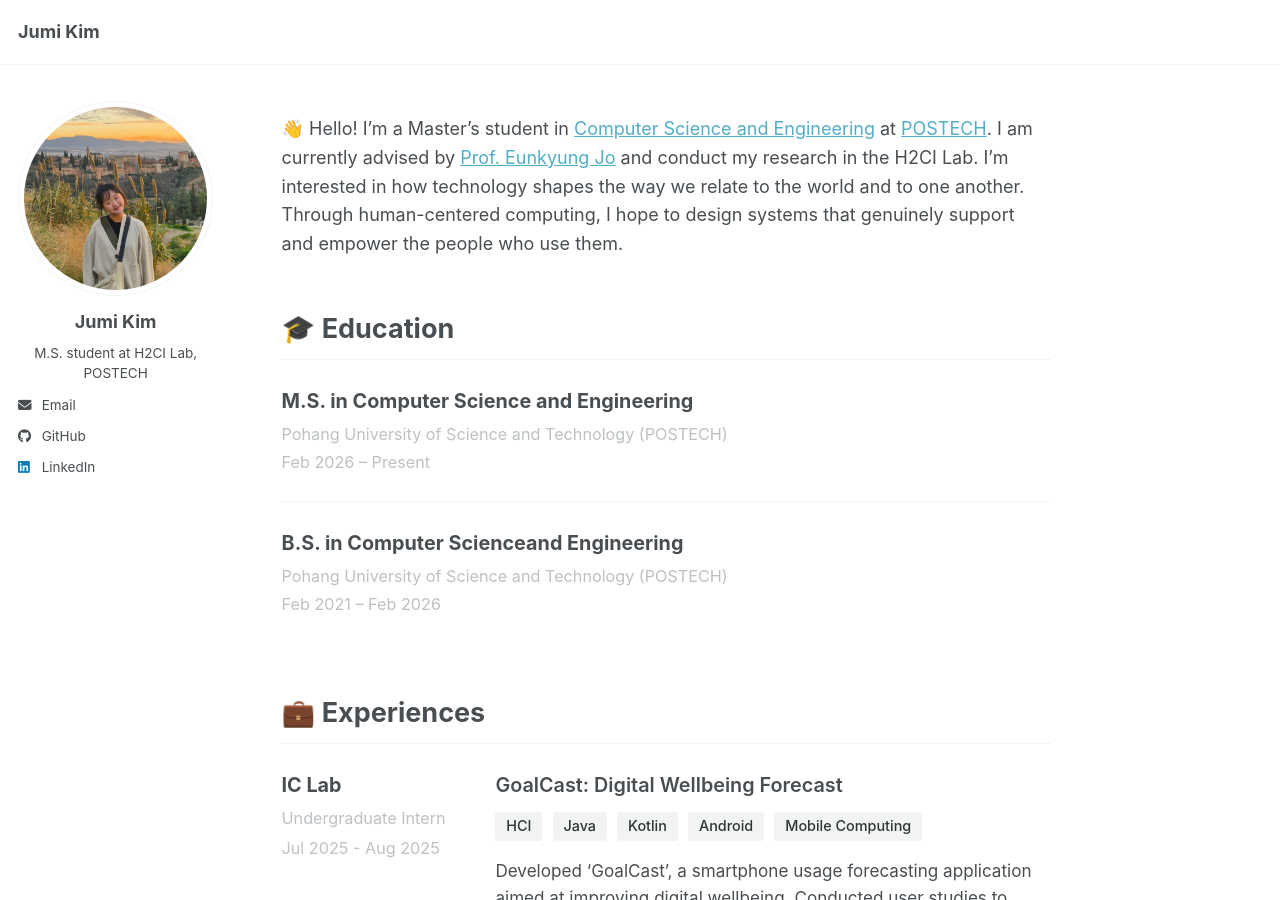
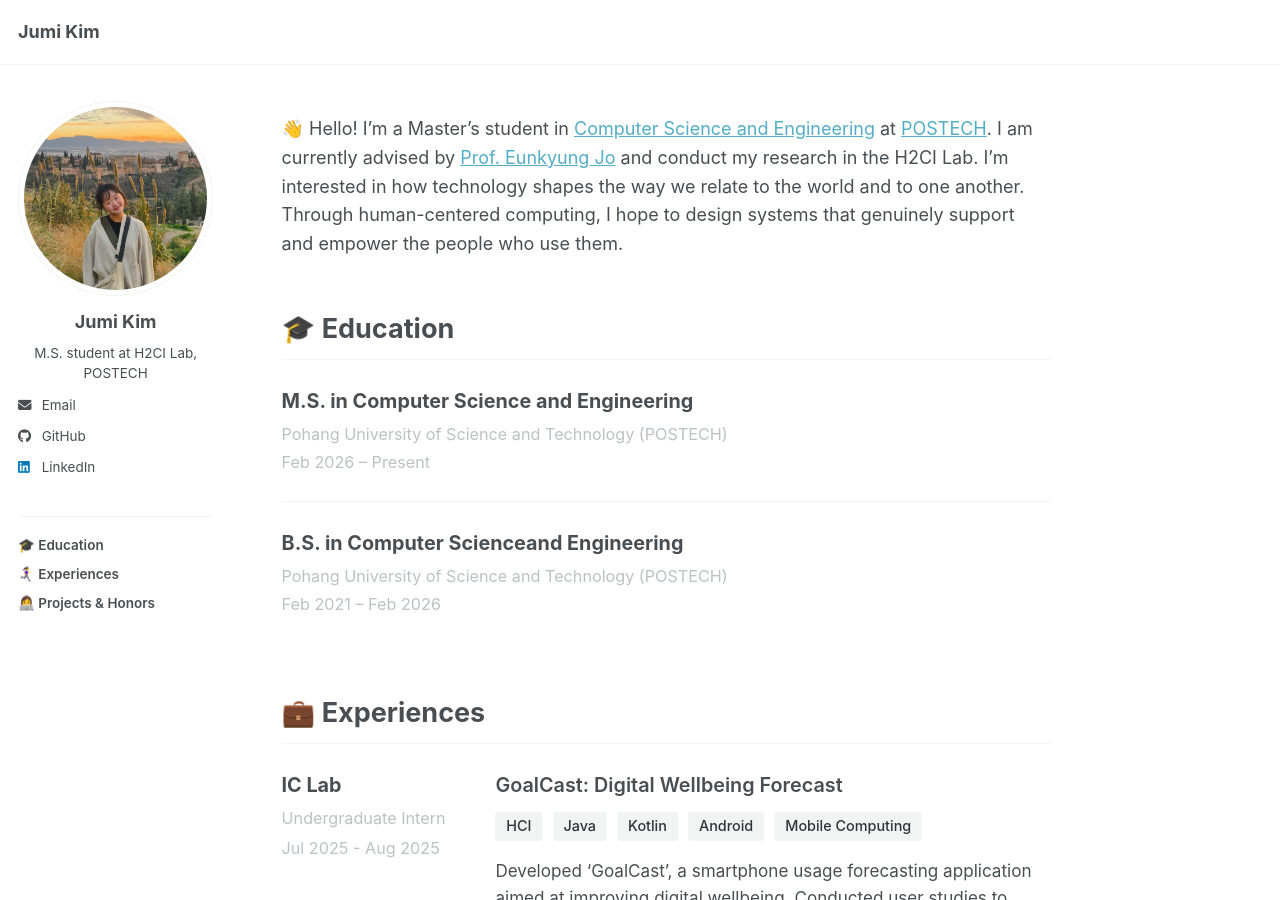
Before and after one commit to jglosa/jglosa.github.io, a Jekyll site: the page built from _pages/about.md, in a window 1280 px wide and 900 px high. Built offline with Jekyll 4.4.1, drawn with Linux system fonts in a browser that asks for light colours; a script bundle is joined from its source files by our own code; library files that are not in the unit come from our copies.

Commit message:
add page navigation

```diff
--- a/_includes/author-profile.html
+++ b/_includes/author-profile.html
@@ -173,4 +173,19 @@
       {% endif %}
     </ul>
   </div>
+
+  <div class="sidebar-nav" style="margin-top: 2rem; border-top: 1px solid var(--global-border-color); padding-top: 1rem;">
+    <ul style="list-style: none; padding: 0; margin: 0; text-align: left; font-size: 1rem; line-height: 1.8;">
+      <li style="margin-bottom: 0.5rem;">
+        <a href="#education" style="color: var(--global-text-color); text-decoration: none; font-weight: 600;">🎓 Education</a>
+      </li>
+      <li style="margin-bottom: 0.5rem;">
+        <a href="#experiences" style="color: var(--global-text-color); text-decoration: none; font-weight: 600;">🏃‍♀️‍➡️ Experiences</a>
+      </li>
+      <li style="margin-bottom: 0.5rem;">
+        <a href="#projects" style="color: var(--global-text-color); text-decoration: none; font-weight: 600;">👩‍💻 Projects & Honors</a>
+      </li>
+    </ul>
+  </div>
+
 </div>
--- a/_layouts/portfolio.html
+++ b/_layouts/portfolio.html
@@ -38,7 +38,7 @@ layout: default
 
         <!-- Education Section -->
         {% if page.education %}
-        <div class="content-section">
+        <div class="content-section" id="education">
           <h2 class="section-title">🎓 Education</h2>
           <div class="experience-group">
             {% for edu in page.education %}
@@ -71,7 +71,7 @@ layout: default
 
         <!-- Experiences Section -->
         {% if page.experiences %}
-        <div class="content-section">
+        <div class="content-section" id="experiences">
           <h2 class="section-title">💼 Experiences</h2>
           <div class="experience-group">
             {% for exp in page.experiences %}
@@ -114,7 +114,7 @@ layout: default
 
         <!-- Research Projects Section -->
         {% if page.research_projects %}
-        <div class="content-section">
+        <div class="content-section" id="projects">
           <h2 class="section-title">👩‍💻 Projects & Honors</h2>
           <div class="experience-group">
             {% for rp in page.research_projects %}
```
